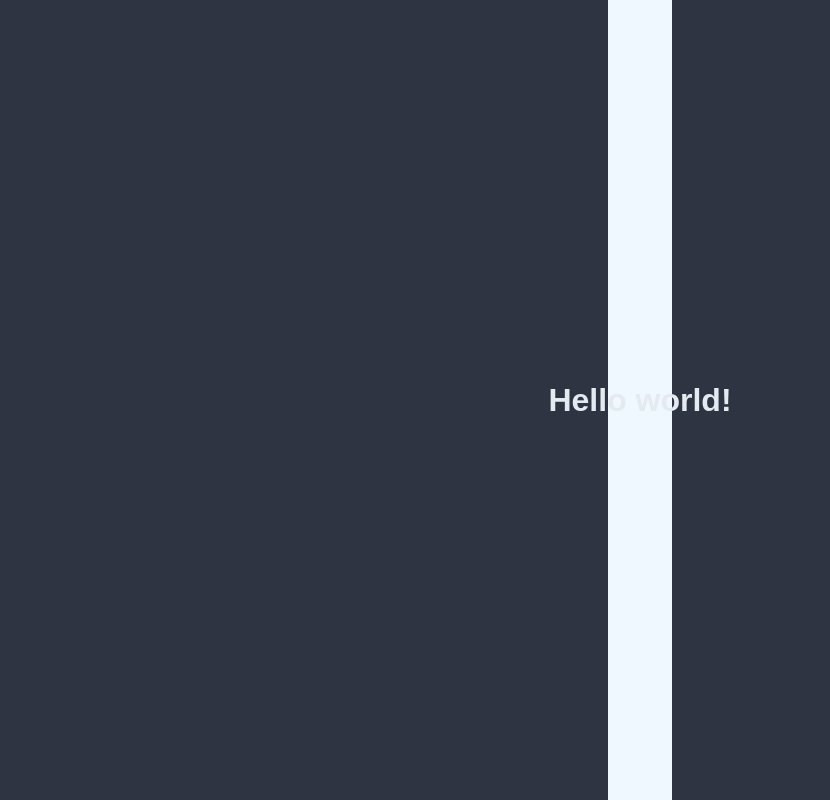
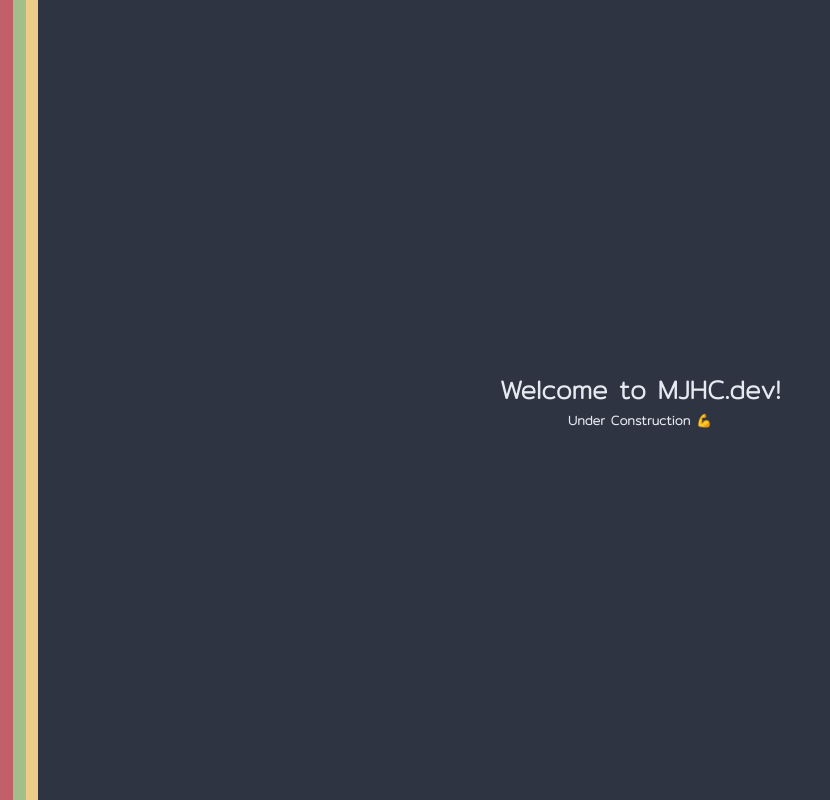
Before and after one commit to MJHC/mjhc, a website: page src/public/index.html in a window 1280 px wide. Shown: the whole page, without its empty margins (0-830 px from the left). Drawn offline with Linux system fonts and the light colour scheme.

Commit message:
construction message done

```diff
--- a/src/public/css/style.css
+++ b/src/public/css/style.css
@@ -1,7 +1,19 @@
+/*
+    #2E3441
+    #3B4253
+    #C16069
+    #A2BF8A
+    #EDCC87
+    #80A0C2
+    #B58DAE
+    #86C0D1
+    #E5E9F0
+*/
+
 *{
     margin: 0;
     padding: 0;
-    font-family: Arial, Helvetica, sans-serif;
+    font-family: 'Mitr', sans-serif;
 }
 
 body{
@@ -9,21 +21,43 @@ body{
 }
 
 .content{
+    position: absolute;
     display: flex;
     justify-content: center;
     align-items: center;
     height: 100vh;
-
+    width: 100vw;
     color: #E5E9F0;
 }
 
 h1{
-    position: absolute;
+    font-size: 2vw;
+    user-select: none;
+}
+
+h3{
+    font-size: 1vw;
+    user-select: none;
 }
 
 .colors{
     height: 100vh;
-    width: 5vw;
-    background-color: aliceblue;
+    width: 1vw;
     float: left;
 }
+
+@media (orientation: portrait) {
+    .colors{
+        height: 3vh;
+        width: 100vw;
+    }
+
+    h1{
+        font-size: 7vw;
+        background-color: #2E3441;
+    }
+
+    h3{
+        font-size: 5vw;
+    }
+}
--- a/src/public/index.html
+++ b/src/public/index.html
@@ -4,14 +4,22 @@
     <meta charset="UTF-8">
     <meta http-equiv="X-UA-Compatible" content="IE=edge">
     <meta name="viewport" content="width=device-width, initial-scale=1.0">
+    <link rel="preconnect" href="https://fonts.googleapis.com">
+    <link rel="preconnect" href="https://fonts.gstatic.com" crossorigin>
+    <link href="https://fonts.googleapis.com/css2?family=Mitr:wght@200&display=swap" rel="stylesheet">
+
     <link rel="stylesheet" href="./css/style.css">
     <title>MJHC.DEV</title>
 </head>
 <body>
-
+    <div class="colors" style="background-color:#C16069;"></div>
+    <div class="colors" style="background-color:#A2BF8A;"></div>
+    <div class="colors" style="background-color:#EDCC87;"></div>
     <div class="content">
-        <div class="colors"></div>
-        <h1>Hello world!</h1>
+        <div style="text-align: center;">
+            <h1>Welcome to MJHC.dev!</h1>
+            <h3>Under Construction 💪</h3>
+        </div>
     </div>
 </body>
 </html>
```
